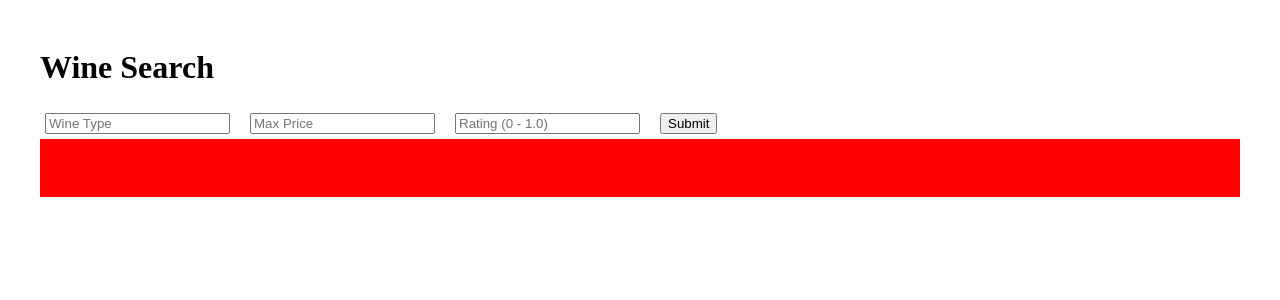
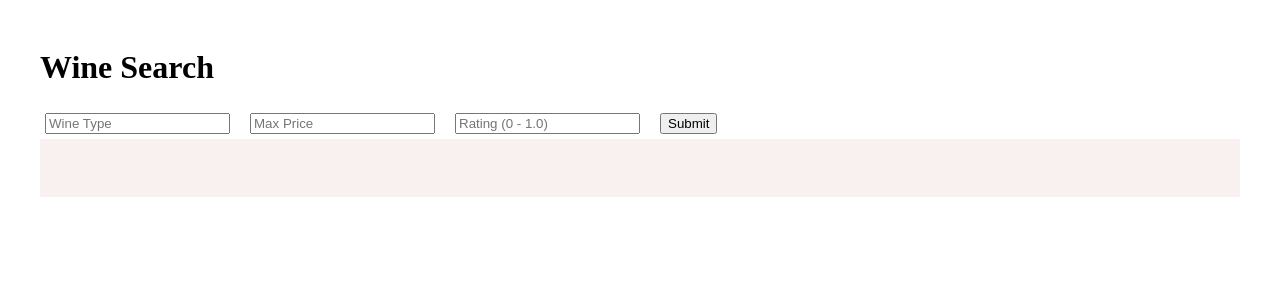
Before and after one commit to maaneesh/Recipes, a React (Vite) app: page / in a window 1280 px wide. Shown: the top 300 px of the page. Built offline with nearby package versions, Linux system fonts and the light colour scheme.

Commit message:
background color changed

```diff
--- a/src/components/Header.jsx
+++ b/src/components/Header.jsx
@@ -6,7 +6,7 @@ const headerStyle = {
 
 function Header() {
   return (
-    <div>
+    <div style={headerStyle}>
         <h1>Wine Search</h1>
     </div>
   )
--- a/src/components/WineDisplay.jsx
+++ b/src/components/WineDisplay.jsx
@@ -3,13 +3,23 @@ import React from 'react'
 
 const recommendationsStyle = {
 
-  backgroundColor: "red",
+  backgroundColor: "#F9F1F0",
   padding: '20px 20px',
 
 
 }
 const nameStyle = {
   fontSize: '2em',
+  fontStyle: 'italic',
+
+}
+const descriptionStyle = {
+  fontWeight:'normal' ,
+
+}
+const priceStyle = {
+  fontSize: '2em',
+  fontWeight:'normal' ,
 
 }
 // const Title = styled.h1`
@@ -24,8 +34,8 @@ function WineDisplay({wine}) {
 
       <img src={wine.imageUrl}/>
       <div style={nameStyle}>{wine.title}</div>
-      <div>{wine.description}</div>
-      <div>{wine.price}</div>
+      <div style={descriptionStyle}>{wine.description}</div>
+      <div style={priceStyle}>{wine.price}</div>
       <div>{wine.averageRating}</div>
 
     </div>
--- /dev/null
+++ b/src/components/idex.css
@@ -0,0 +1,20 @@
+@import url('https://fonts.googleapis.com/css2?family=Lato:ital,wght@0,100;0,400;0,700;1,100;1,400;1,700&family=Playfair+Display:ital,wght@0,400;0,600;1,400;1,600&family=Roboto:ital,wght@0,300;0,400;0,700;1,300;1,400;1,700&display=swap');
+
+* {
+    margin: 0;
+    padding: 0;
+    font-family: "Playfair";
+    color: #333;
+  }
+
+  html, body {
+    height: 100%;
+  }
+
+
+  #root {
+    height: 100%;
+    background-color:#f3f3f3;
+
+
+  }
```
